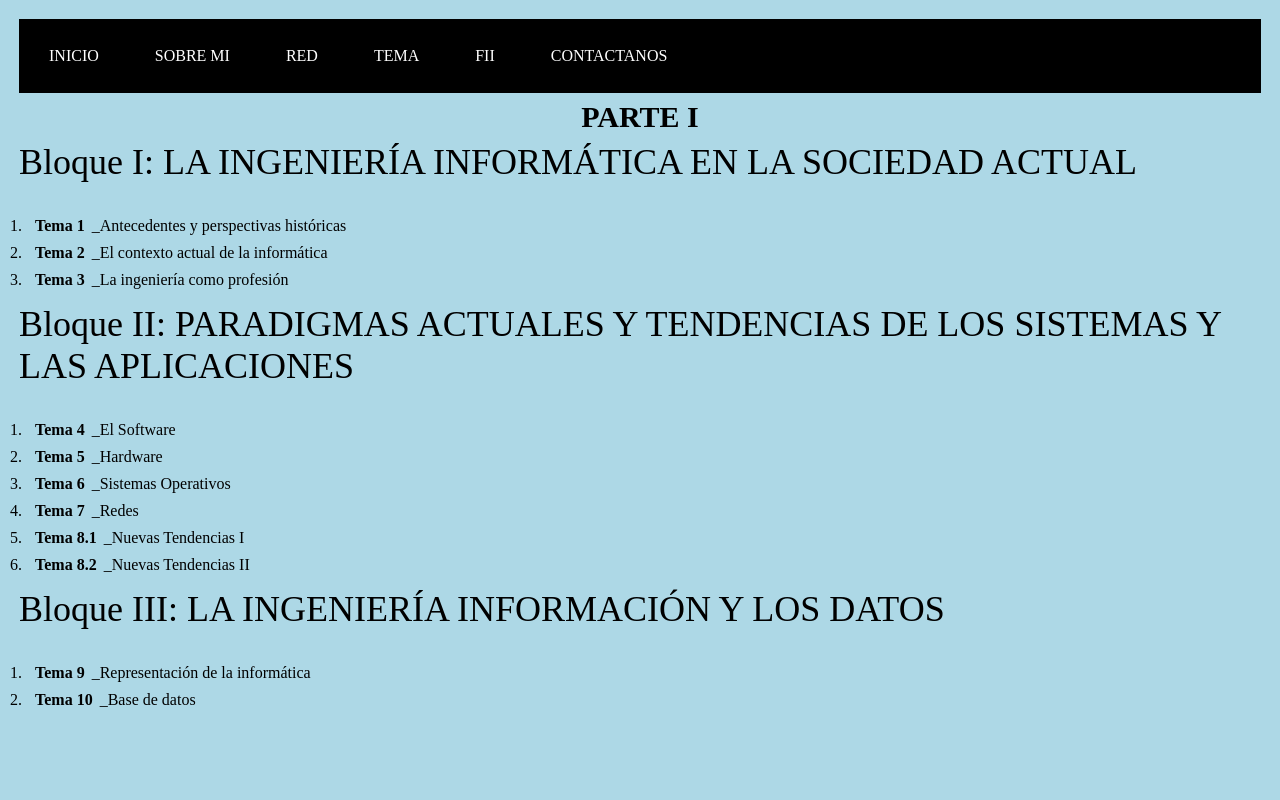
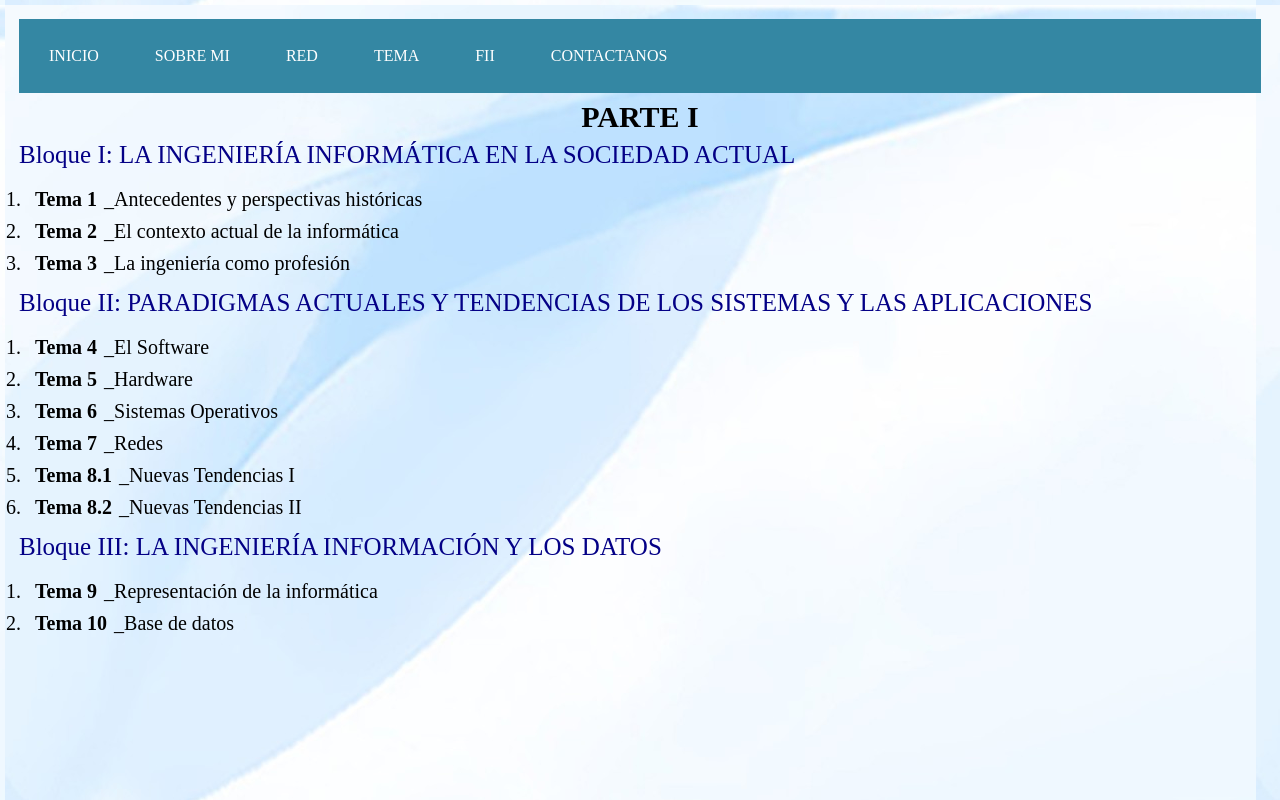
Before and after one commit to Anita0915/webfundamentos_Ana.github.io, a plain HTML site: page Partes/FII.html in a window 1280 px wide. Drawn offline with Linux system fonts and the light colour scheme.

Commit message:
Update style.css

```diff
--- a/Css/style.css
+++ b/Css/style.css
@@ -4,7 +4,7 @@
 }
 body
 {
-  background-color: lightblue;
+  background-image: url("../Imagenes/fondo.jpeg");
 }
 
 h1 {
@@ -15,11 +15,12 @@ h1 {
 p {
   font-family: 'Times New Roman', Times, serif;
   font-size: 20px;
+  text-align: justify;
 }
 
 .navbar {
   overflow: hidden;
-  background-color: black;
+  background-color: rgb(52, 135, 163);
   font-family: 'Times New Roman', Times, serif;
 
 }
@@ -85,20 +86,28 @@ p {
 #contant {
 	width:960px;
 }
+
+li{
+  color: black;
+  font-family: 'Times New Roman', Times, serif;
+  font-size: 20px;
+}
+
 h2 {
   color: black;
   text-align: center;
   font-size: 30px;
   }
+
 h3 {
 	margin:0px;
 	padding:0px;
   font-family:'Times New Roman', Times, serif;
-	font-size:36px;
-	color:#000000;
+	font-size:25px;
+	color:#040086;
 	font-weight:normal;
 	padding-left:5px;
-	padding-bottom:20px;
+	padding-bottom:5px;
   text-align: left;
 }
 
@@ -124,6 +133,12 @@ form {
   background-color: #f2f2f2;
   padding: 20px;
   border-radius: 5px;
+  width: 30%;
+  text-align: left;
+  position: absolute;
+  top: 80%;
+  left: 50%;
+  transform: translate(-50%, -50%);
 }
 
 label {
@@ -162,7 +177,7 @@ table {
   border-collapse: collapse;
   width: 20%;
   color: black;
-  font-family: monospace;
+  font-family: 'Times New Roman', Times, serif;
   font-size: 25px;
   text-align: center;
   position: absolute;
```
